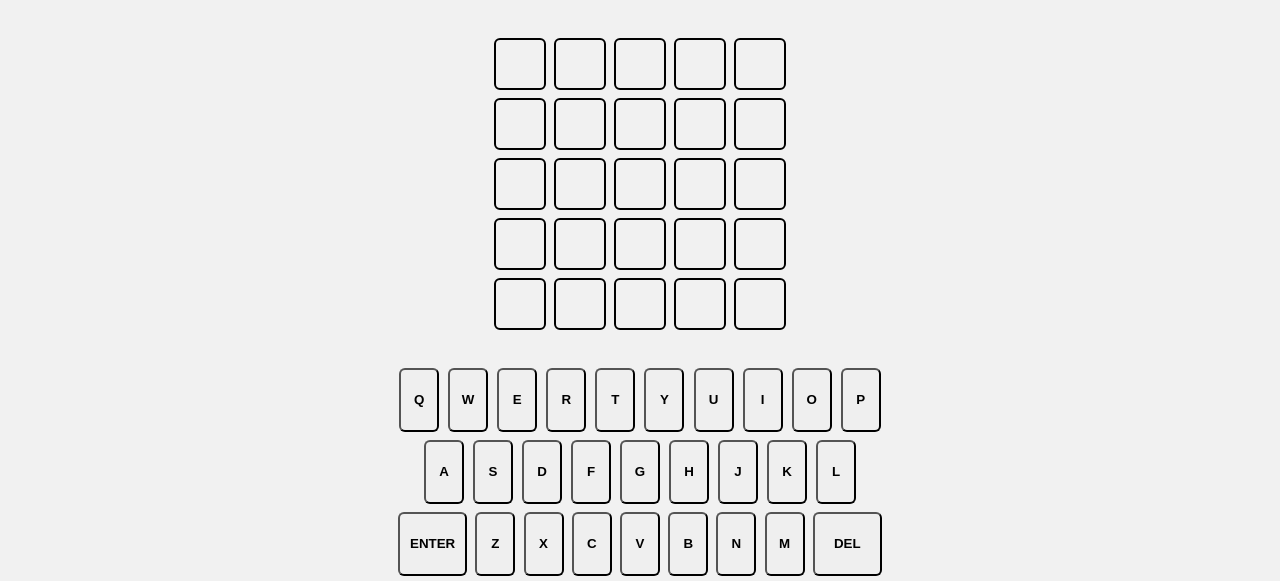
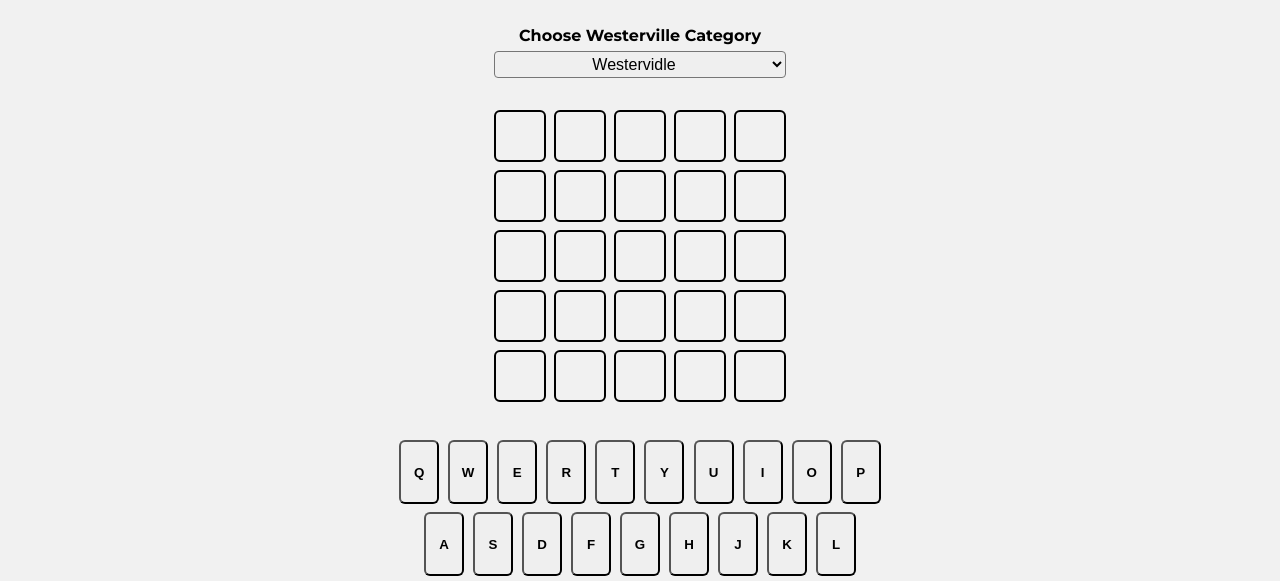
Before and after one commit to BeyondJacob/Collegedle, a plain HTML site: page public/index.html in a window 1280 px wide. Shown: the part 84-665 px from the top of the page. Drawn offline with Linux system fonts and the light colour scheme.

Commit message:
Updated categories.

```diff
--- a/public/index.html
+++ b/public/index.html
@@ -28,6 +28,15 @@
       <button type="button" id="settings-button" class="AppFunctionality_HeaderButton"><img src="/assets/menu/settings.svg" width="32px"></button>
     </div>
   </header>
+  <div class="category-choice">
+    <label for="wester-category">Choose Westerville Category</label>
+    <select name="wester-category" id="wester-category">
+        <option value="Westervidle">Westervidle</option>
+      <option value="Centravidle">Centradle (WCHS)</option>
+      <option value="Norvidle">Nordle (WNHS)</option>
+      <option value="Souvidle">Soudle (WSHS)</option>
+    </select>
+  </div>
   <div class="game">
     <div id="board">
       <div class="letters-row">
--- a/public/styles/layout.css
+++ b/public/styles/layout.css
@@ -2,6 +2,28 @@ html {
   background-color: #F1F1F1;
   font-family: 'Montserrat', sans-serif;
 }
+
+.category-choice {
+  display: flex;
+  flex-direction: column;
+  justify-content: center;
+  text-align: center;
+  padding-top: 20px;
+}
+.category-choice>label {
+  padding-bottom: 6px;
+  font-weight: 700;
+}
+.category-choice>select {
+  margin: auto;
+  width: 18.2rem;
+  padding: 0.2rem;
+  border-radius: 4px;
+  text-align: center;
+  font-weight: 500;
+  font-size: 16px;
+}
+
 .game {
   margin: 0 auto;
   max-width: 500px;
--- a/styles/layout.css
+++ b/styles/layout.css
@@ -2,6 +2,28 @@ html {
   background-color: #F1F1F1;
   font-family: 'Montserrat', sans-serif;
 }
+
+.category-choice {
+  display: flex;
+  flex-direction: column;
+  justify-content: center;
+  text-align: center;
+  padding-top: 20px;
+}
+.category-choice>label {
+  padding-bottom: 6px;
+  font-weight: 700;
+}
+.category-choice>select {
+  margin: auto;
+  width: 18.2rem;
+  padding: 0.2rem;
+  border-radius: 4px;
+  text-align: center;
+  font-weight: 500;
+  font-size: 16px;
+}
+
 .game {
   margin: 0 auto;
   max-width: 500px;
```
